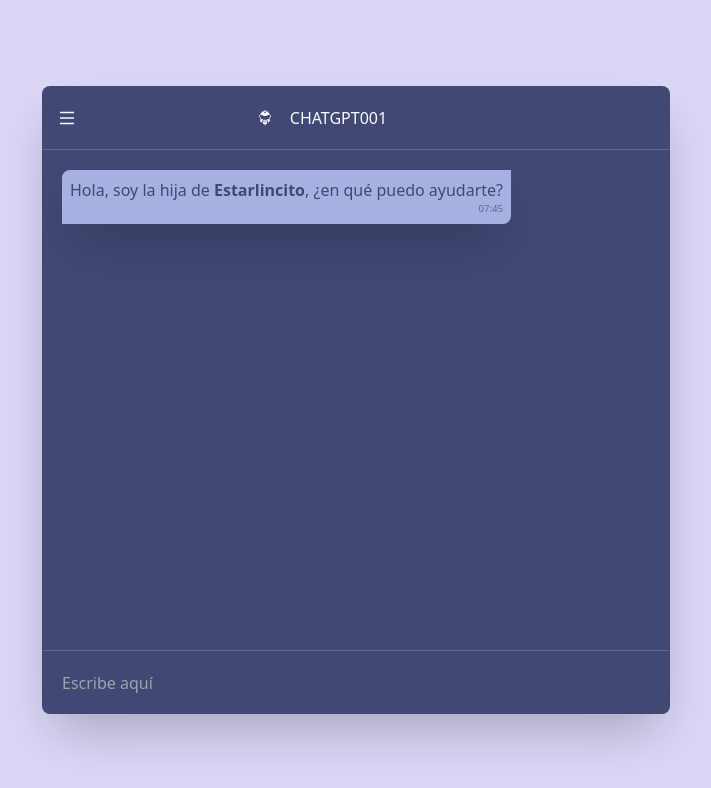
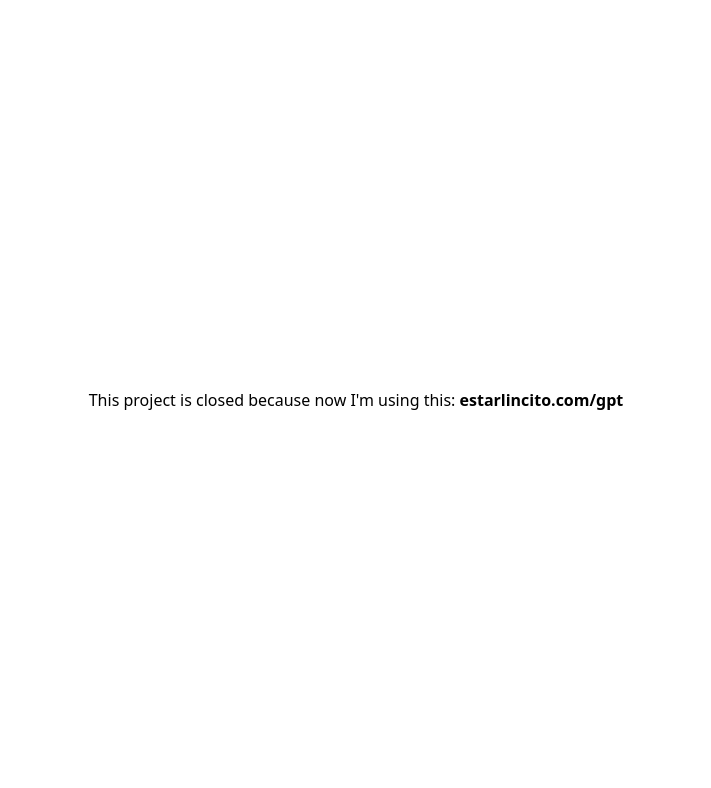
Before and after one commit to estarlincito/chatgpt001, a Next.js app: page / in a window 1280 px wide. Shown: the top 788 px of the page, without its empty margins (284-995 px from the left). Built offline with nearby package versions, Linux system fonts and the light colour scheme.

Commit message:
This project is closed because now I'm using this: estarlincito.com/gpt

```diff
--- a/src/app/layout.tsx
+++ b/src/app/layout.tsx
@@ -29,7 +29,7 @@
 const RootLayout = ({ children }: { children: React.ReactNode }) => {
   return (
     <html lang='es'>
-      <body className='bg-secondary'>
+      <body className='bg-white'>
         <AppProvider>{children}</AppProvider>
       </body>
     </html>
--- a/src/app/page.tsx
+++ b/src/app/page.tsx
@@ -1,12 +1,19 @@
-import Chatgpt001 from '@/components/UI/templetes/chatgpt001';
+import Link from 'next/link';
 
 const HomePage = () => {
   return (
     <main className='container grid h-screen mx-auto place-items-center md:p-5'>
-      <Chatgpt001 />
-      {/* <Link href='https://estarlincito.com/gpt'>
-        Please go to: estarlincito.com/gpt
-      </Link> */}
+      {/* <Chatgpt001 /> */}
+
+      <p>
+        This project is closed because now I'm using this:{' '}
+        <Link
+          href='https://estarlincito.com/gpt'
+          className='text-black font-bold'
+        >
+          estarlincito.com/gpt
+        </Link>
+      </p>
     </main>
   );
 };
```
Also changed, not shown: 1 other file (tests, documents, lock files or other folders).
